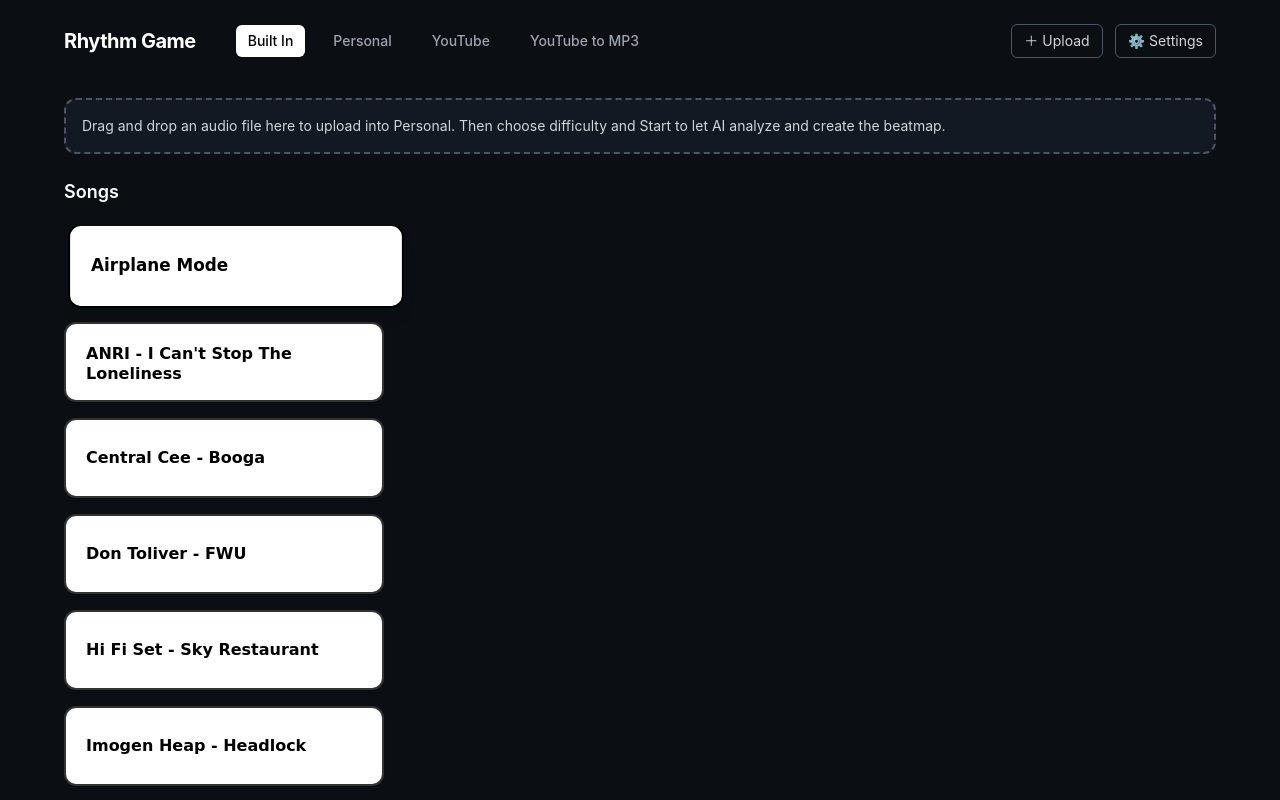
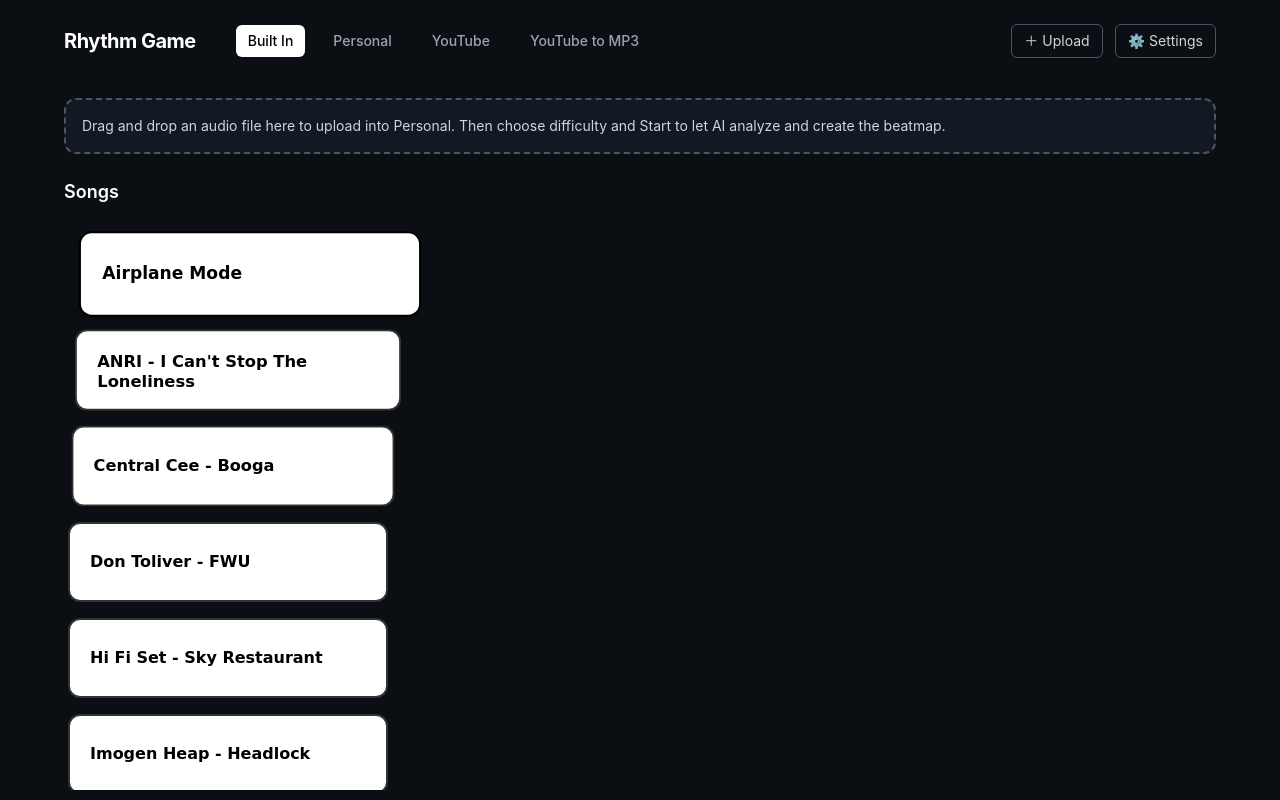
Before and after one commit to danielfrankin85-blip/RhythmAi, a React (Vite) app: page / in a window 1280 px wide. In both pictures the pointer is over the button "Airplane Mode". Built offline with nearby package versions, Linux system fonts and the light colour scheme.

Commit message:
tweak(ui): stronger hovered song-card push with lighter neighboring push

```diff
--- a/src/components/Menu/SongSelect.tsx
+++ b/src/components/Menu/SongSelect.tsx
@@ -320,7 +320,7 @@
         <section className="flex-1" style={{ overflow: 'visible' }}>
           <h2 className="mb-5 text-lg font-semibold text-white">Songs</h2>
 
-          <div className="flex flex-col gap-4 overflow-y-auto overflow-x-visible pr-8" style={{ maxHeight: '70vh' }}>
+          <div className="song-list flex flex-col gap-4 overflow-y-auto overflow-x-visible pr-8" style={{ maxHeight: '70vh' }}>
             {songs.length === 0 && (
               <p className="text-sm text-gray-500">No songs in this tab yet.</p>
             )}
@@ -339,7 +339,7 @@
                     text-left text-black shadow-sm
                     max-w-[320px] w-full
                     transition-all duration-300 ease-out
-                    hover:translate-x-3 hover:scale-105 hover:shadow-lg hover:z-10
+                    hover:shadow-lg hover:z-10
                     focus-visible:ring-2 focus-visible:ring-sky-400 focus-visible:ring-offset-2 focus-visible:ring-offset-game-bg
                     ${isSelected
                       ? 'border-sky-400 shadow-[0_0_12px_rgba(56,189,248,0.35)]'
--- a/src/index.css
+++ b/src/index.css
@@ -20,5 +20,21 @@
 }
 
 @layer components {
-  /* Song card hover effects - only affect hovered card */
+  .song-list .song-card {
+    transform: translateX(0) scale(1);
+  }
+
+  .song-list .song-card:hover {
+    transform: translateX(22px) scale(1.07);
+  }
+
+  .song-list .song-card:hover + .song-card,
+  .song-list .song-card:has(+ .song-card:hover) {
+    transform: translateX(10px) scale(1.02);
+  }
+
+  .song-list .song-card:hover + .song-card + .song-card,
+  .song-list .song-card:has(+ .song-card + .song-card:hover) {
+    transform: translateX(5px) scale(1.01);
+  }
 }
```
